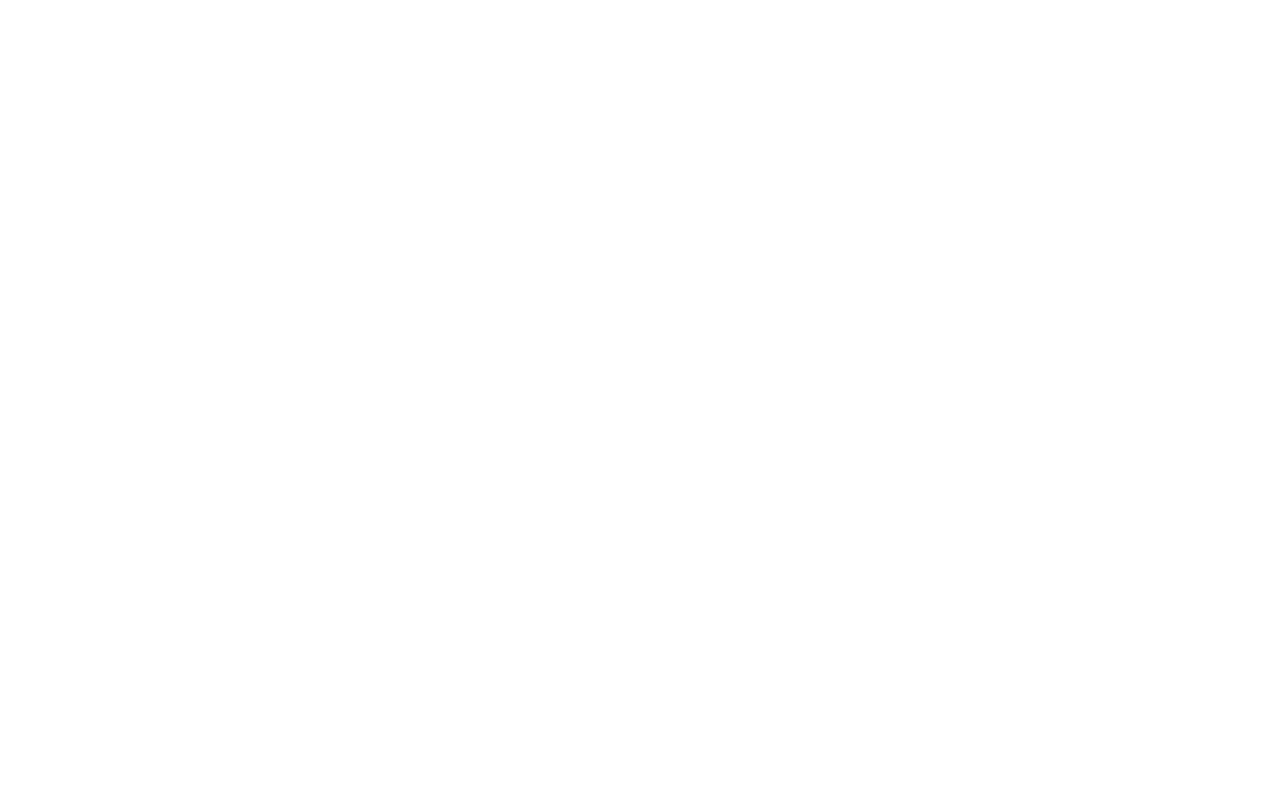
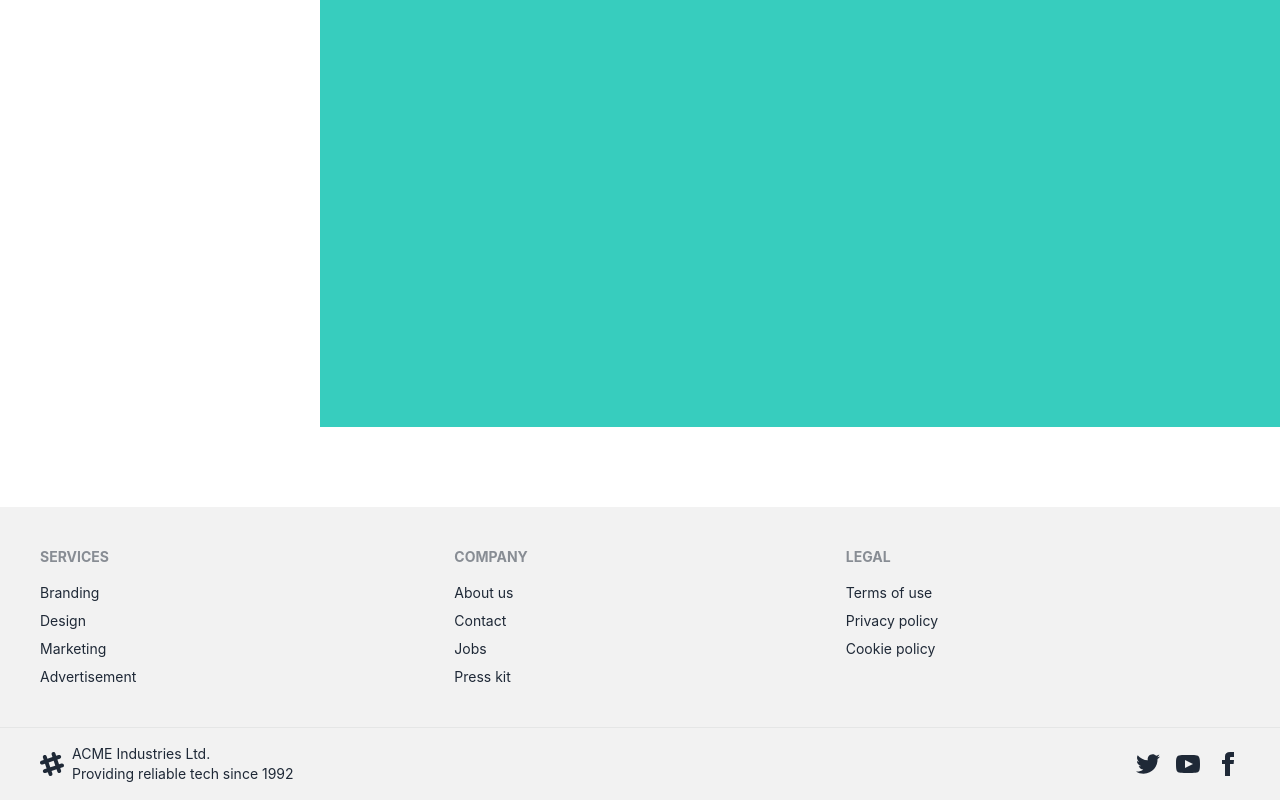
Before and after one commit to sagordevnath/nath-manufacturers-client, a React (Create React App) app: page /dashboard in a window 1280 px wide. Shown: the part 373-1173 px from the top of the page. Before the commit the page ends 880 px from the top, so only its background shows below. Built offline with nearby package versions, Linux system fonts and the light colour scheme; no server answers.

Commit message:
signUp page structured

```diff
--- a/src/App.js
+++ b/src/App.js
@@ -6,7 +6,9 @@
 import Products from './Pages/Home/Products';
 import Login from './Pages/Login/Login';
 import SignUp from './Pages/Login/SignUp';
+import Footer from './Pages/Shared/Footer';
 import Navbar from './Pages/Shared/Navbar';
+import NotFound from './Pages/Shared/NotFound';
 // import Navbar from './Pages/Shared/Navbar';
 
 function App() {
@@ -20,13 +22,24 @@
           <Route path='/login' element={<Login />} />
           <Route path='/signup' element={<SignUp />} />
           <Route path='/blogs' element={<Blogs />} />
+          <Route path='*' element={<NotFound />} />
+
         {/* Private Route */}
         <Route element={<PrivateRoute />}>
           <Route path='/dashboard' element={<Dashboard />} />
         </Route>
+
+        <Route path='/dashboard' element={<Dashboard />}>
+          {/* root/dashboard/add-admin */}
+          {/* <Route path='add-admin' element={<AddAdmin />} /> */}
+          {/* root/dashboard/add-service */}
+          {/* <Route path='add-service' element={<AddService />} /> */}
+        </Route>
+
         </Routes>
 
       </Navbar>
+      <Footer></Footer>
 
     </div>
   );
--- a/src/Pages/Dashboard/Dashboard.js
+++ b/src/Pages/Dashboard/Dashboard.js
@@ -1,10 +1,12 @@
 import React from 'react';
+import { Outlet } from 'react-router-dom';
+import DashboardSidebar from './DashboardSidebar';
 
 const Dashboard = () => {
     return (
-        <div>
-            <h1>This is dashboard</h1>
-        </div>
+        <DashboardSidebar>
+      <Outlet />
+    </DashboardSidebar>
     );
 };
 
--- /dev/null
+++ b/src/Pages/Dashboard/DashboardSidebar.js
@@ -0,0 +1,27 @@
+import React from "react";
+import { Link, NavLink } from "react-router-dom";
+
+const DashboardSidebar = ({ children }) => {
+  return (
+    <div class='drawer drawer-mobile mt-16 bg-accent'>
+      <input id='my-drawer-2' type='checkbox' class='drawer-toggle' />
+      <div class='drawer-content flex flex-col items-center justify-center'>
+        {/* <!-- Page content here --> */}
+        {children}
+      </div>
+      <div class='drawer-side '>
+        <label for='my-drawer-2' class='drawer-overlay'></label>
+        <ul class='menu p-4 overflow-y-auto w-80 bg-base-100 text-base-content'>
+          <li>
+            <NavLink to='/dashboard/add-service'>Add Service</NavLink>
+          </li>
+          <li>
+            <NavLink to='/dashboard/add-admin'>Add Admin</NavLink>
+          </li>
+        </ul>
+      </div>
+    </div>
+  );
+};
+
+export default DashboardSidebar;
--- a/src/Pages/Home/Banner.js
+++ b/src/Pages/Home/Banner.js
@@ -2,9 +2,16 @@
 
 const Banner = () => {
     return (
-        <div>
-            <h1>This is banner</h1>
-        </div>
+        <div class="hero min-h-screen bg-base-200">
+  <div class="hero-content flex-col lg:flex-row-reverse">
+    <img src="https://api.lorem.space/image/movie?w=260&h=400" class="max-w-sm rounded-lg shadow-2xl" />
+    <div>
+      <h1 class="text-5xl font-bold">Box Office News!</h1>
+      <p class="py-6">Provident cupiditate voluptatem et in. Quaerat fugiat ut assumenda excepturi exercitationem quasi. In deleniti eaque aut repudiandae et a id nisi.</p>
+      <button class="btn btn-primary">Get Started</button>
+    </div>
+  </div>
+</div>
     );
 };
 
--- a/src/Pages/Home/Home.js
+++ b/src/Pages/Home/Home.js
@@ -1,9 +1,10 @@
 import React from 'react';
+import Banner from './Banner';
 
 const Home = () => {
     return (
         <div>
-            <h1>This is Home page</h1>
+            <Banner></Banner>
         </div>
     );
 };
--- a/src/Pages/Shared/Footer.js
+++ b/src/Pages/Shared/Footer.js
@@ -3,7 +3,41 @@
 const Footer = () => {
     return (
         <div>
-            <h1>This is Footer</h1>
+            <footer class="footer p-10 bg-base-200 text-base-content">
+  <div>
+    <span class="footer-title">Services</span>
+    <a class="link link-hover">Branding</a>
+    <a class="link link-hover">Design</a>
+    <a class="link link-hover">Marketing</a>
+    <a class="link link-hover">Advertisement</a>
+  </div>
+  <div>
+    <span class="footer-title">Company</span>
+    <a class="link link-hover">About us</a>
+    <a class="link link-hover">Contact</a>
+    <a class="link link-hover">Jobs</a>
+    <a class="link link-hover">Press kit</a>
+  </div>
+  <div>
+    <span class="footer-title">Legal</span>
+    <a class="link link-hover">Terms of use</a>
+    <a class="link link-hover">Privacy policy</a>
+    <a class="link link-hover">Cookie policy</a>
+  </div>
+</footer>
+<footer class="footer px-10 py-4 border-t bg-base-200 text-base-content border-base-300">
+  <div class="items-center grid-flow-col">
+    <svg width="24" height="24" viewBox="0 0 24 24" xmlns="http://www.w3.org/2000/svg" fill-rule="evenodd" clip-rule="evenodd" class="fill-current"><path d="M22.672 15.226l-2.432.811.841 2.515c.33 1.019-.209 2.127-1.23 2.456-1.15.325-2.148-.321-2.463-1.226l-.84-2.518-5.013 1.677.84 2.517c.391 1.203-.434 2.542-1.831 2.542-.88 0-1.601-.564-1.86-1.314l-.842-2.516-2.431.809c-1.135.328-2.145-.317-2.463-1.229-.329-1.018.211-2.127 1.231-2.456l2.432-.809-1.621-4.823-2.432.808c-1.355.384-2.558-.59-2.558-1.839 0-.817.509-1.582 1.327-1.846l2.433-.809-.842-2.515c-.33-1.02.211-2.129 1.232-2.458 1.02-.329 2.13.209 2.461 1.229l.842 2.515 5.011-1.677-.839-2.517c-.403-1.238.484-2.553 1.843-2.553.819 0 1.585.509 1.85 1.326l.841 2.517 2.431-.81c1.02-.33 2.131.211 2.461 1.229.332 1.018-.21 2.126-1.23 2.456l-2.433.809 1.622 4.823 2.433-.809c1.242-.401 2.557.484 2.557 1.838 0 .819-.51 1.583-1.328 1.847m-8.992-6.428l-5.01 1.675 1.619 4.828 5.011-1.674-1.62-4.829z"></path></svg>
+    <p>ACME Industries Ltd. <br />Providing reliable tech since 1992</p>
+  </div>
+  <div class="md:place-self-center md:justify-self-end">
+    <div class="grid grid-flow-col gap-4">
+      <a><svg xmlns="http://www.w3.org/2000/svg" width="24" height="24" viewBox="0 0 24 24" class="fill-current"><path d="M24 4.557c-.883.392-1.832.656-2.828.775 1.017-.609 1.798-1.574 2.165-2.724-.951.564-2.005.974-3.127 1.195-.897-.957-2.178-1.555-3.594-1.555-3.179 0-5.515 2.966-4.797 6.045-4.091-.205-7.719-2.165-10.148-5.144-1.29 2.213-.669 5.108 1.523 6.574-.806-.026-1.566-.247-2.229-.616-.054 2.281 1.581 4.415 3.949 4.89-.693.188-1.452.232-2.224.084.626 1.956 2.444 3.379 4.6 3.419-2.07 1.623-4.678 2.348-7.29 2.04 2.179 1.397 4.768 2.212 7.548 2.212 9.142 0 14.307-7.721 13.995-14.646.962-.695 1.797-1.562 2.457-2.549z"></path></svg></a>
+      <a><svg xmlns="http://www.w3.org/2000/svg" width="24" height="24" viewBox="0 0 24 24" class="fill-current"><path d="M19.615 3.184c-3.604-.246-11.631-.245-15.23 0-3.897.266-4.356 2.62-4.385 8.816.029 6.185.484 8.549 4.385 8.816 3.6.245 11.626.246 15.23 0 3.897-.266 4.356-2.62 4.385-8.816-.029-6.185-.484-8.549-4.385-8.816zm-10.615 12.816v-8l8 3.993-8 4.007z"></path></svg></a>
+      <a><svg xmlns="http://www.w3.org/2000/svg" width="24" height="24" viewBox="0 0 24 24" class="fill-current"><path d="M9 8h-3v4h3v12h5v-12h3.642l.358-4h-4v-1.667c0-.955.192-1.333 1.115-1.333h2.885v-5h-3.808c-3.596 0-5.192 1.583-5.192 4.615v3.385z"></path></svg></a>
+    </div>
+  </div>
+</footer>
         </div>
     );
 };
--- a/src/Pages/Shared/Navbar.js
+++ b/src/Pages/Shared/Navbar.js
@@ -1,7 +1,9 @@
 import React, { useEffect, useState } from "react";
+import { useAuthState } from "react-firebase-hooks/auth";
 import { NavLink } from "react-router-dom";
 
 import { useLocation } from "react-router-dom";
+import auth from "../../firebase.init";
 import useAdmin from "../../hooks/useAdmin";
 
 const Navbar = ({ children }) => {
@@ -9,7 +11,9 @@
   const { pathname } = useLocation();
   console.log(pathname);
 
-  const [admin] = useAdmin();
+  const [user] = useAuthState(auth);
+
+  // const [admin] = useAdmin();
 
   return (
     <div class='drawer mb-20 drawer-end' data-theme={dark ? "dark" : "light"}>
@@ -64,7 +68,7 @@
                   Home
                 </NavLink>
               </li>
-              {admin && (
+              {user && (
                 <li>
                   <NavLink to='/dashboard' className='rounded-lg'>
                     Dashboard
--- /dev/null
+++ b/src/Pages/Shared/NotFound.js
@@ -0,0 +1,12 @@
+import React from 'react';
+import notfound from '../../Assets/images/notfound/notfound.gif'
+
+const NotFound = () => {
+    return (
+        <div>
+            <img className='w-screen h-screen'  src={notfound} alt="" />
+        </div>
+    );
+};
+
+export default NotFound;
```
Also changed, not shown: src/Assets/images/notfound/notfound.gif (added).
